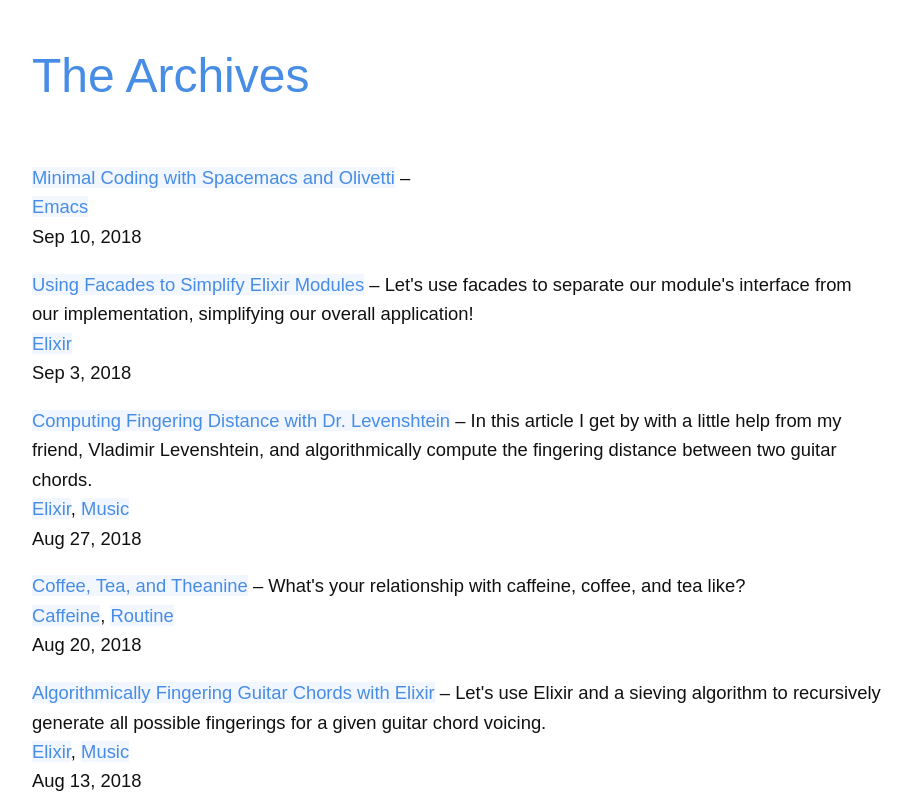
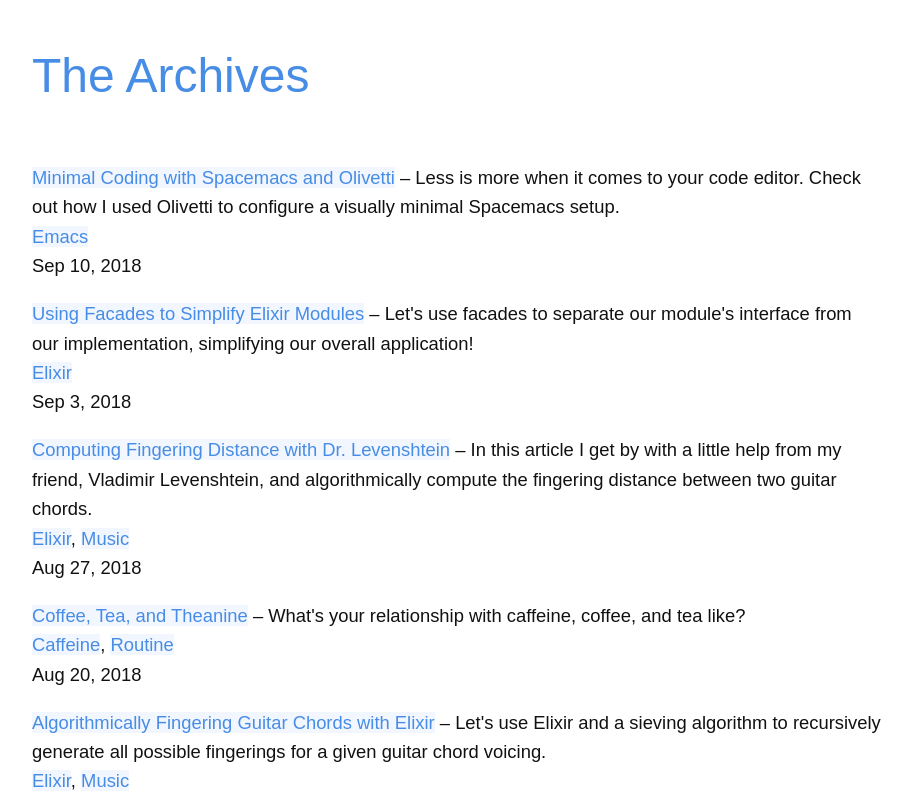
Before and after one commit to pcorey/pcorey.github.io, a Jekyll site: the page built from blog/all/index.html, in a window 1280 px wide and 900 px high, cut to the strip 104-900 px from the top of the window. Shown: the whole strip, without its empty margins (183-1095 px from the left). Built offline with Jekyll 4.4.1, drawn with Linux system fonts in a browser that asks for light colours; nearby versions of some CDN libraries; comment, search, counter and statistics services are not loaded.

Commit message:
Added description

```diff
--- a/_posts/2018-09-10-minimal-coding-with-spacemacs-and-olivetti.markdown
+++ b/_posts/2018-09-10-minimal-coding-with-spacemacs-and-olivetti.markdown
@@ -1,7 +1,7 @@
 ---
 layout: post
 title:  "Minimal Coding with Spacemacs and Olivetti"
-description: ""
+description: "Less is more when it comes to your code editor. Check out how I used Olivetti to configure a visually minimal Spacemacs setup."
 author: "Pete Corey"
 date:   2018-09-10
 tags: ["Emacs"]
```
